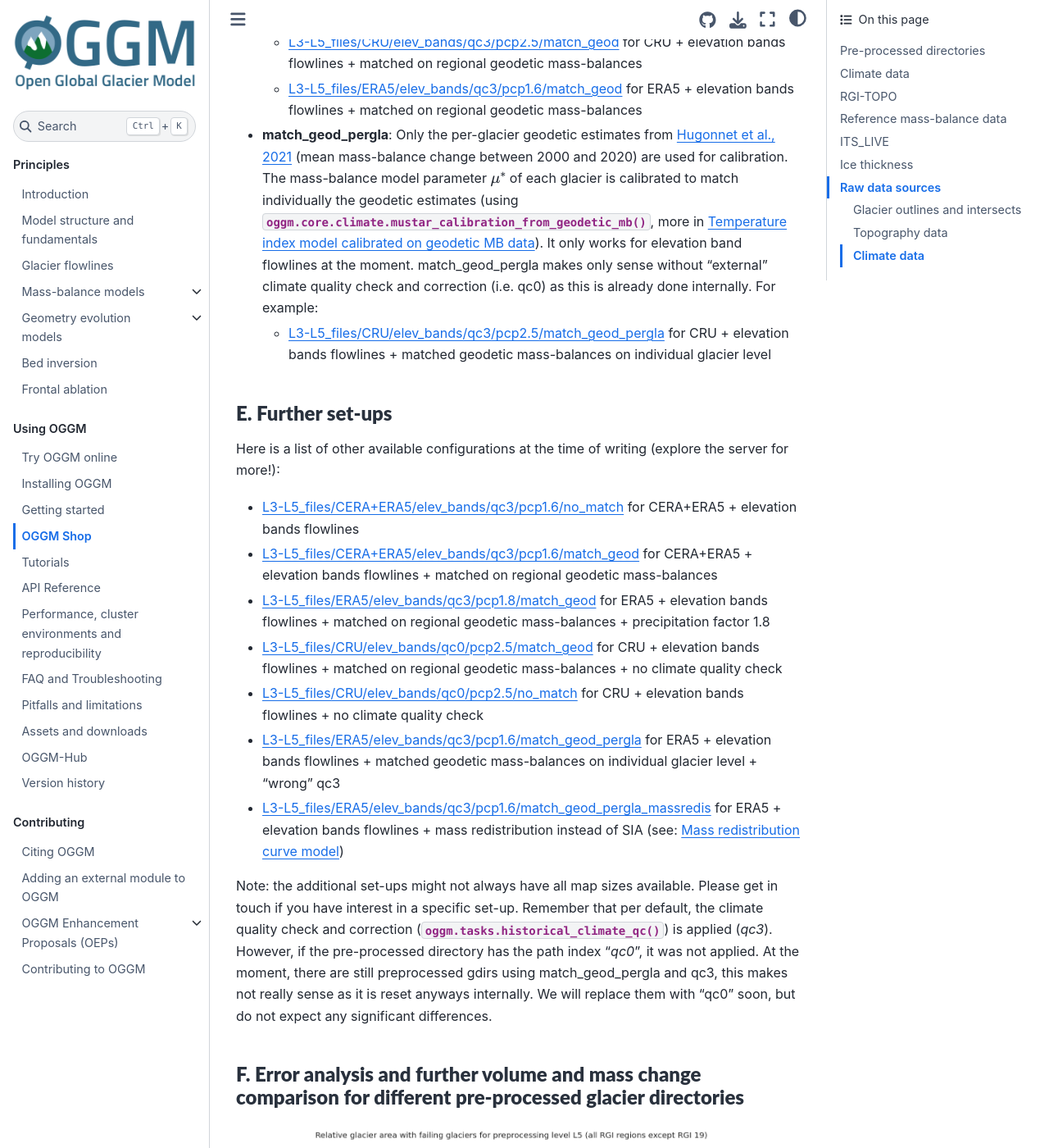
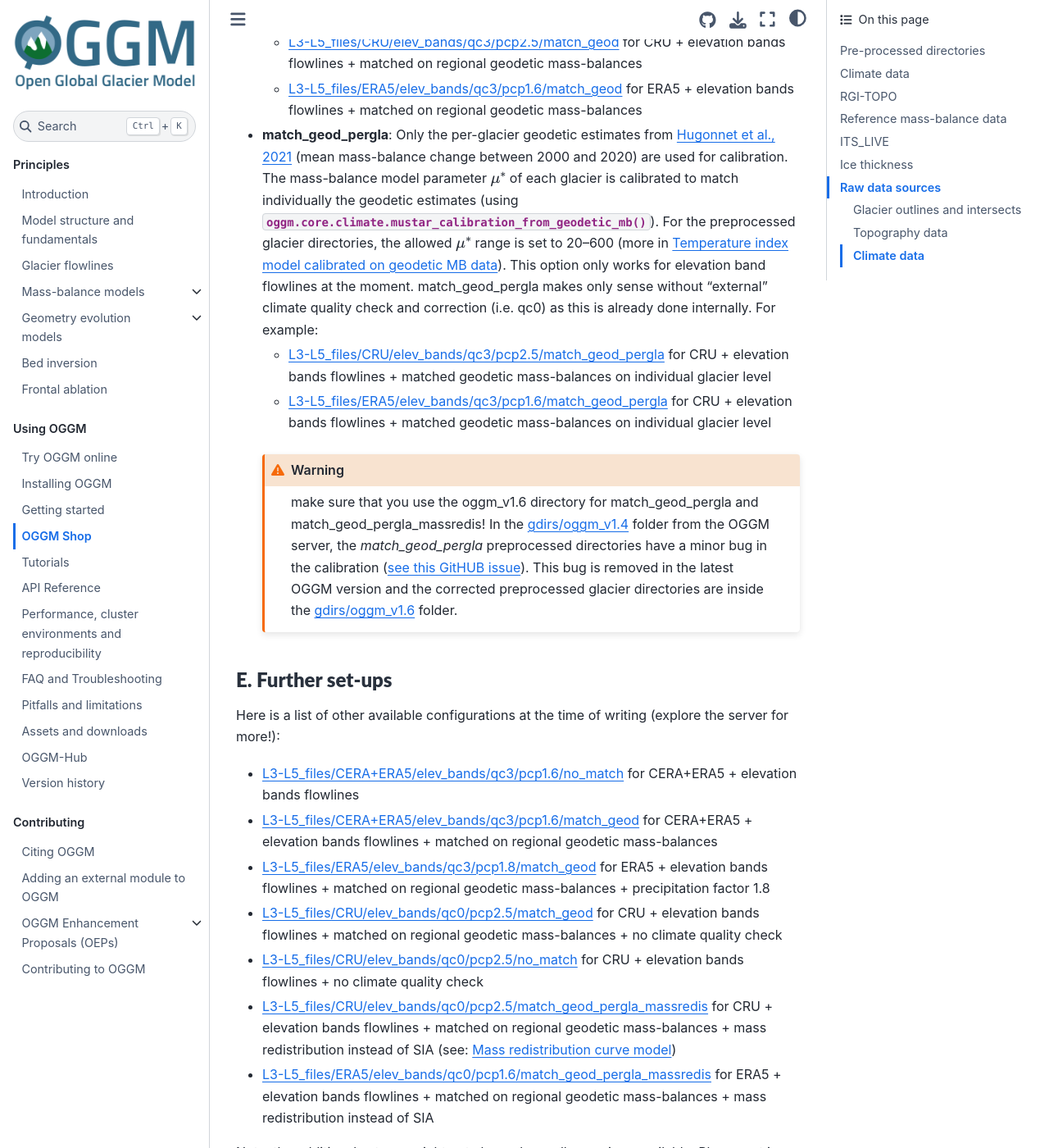
Before and after one commit to OGGM/oggm, a Sphinx documentation site: the page built from docs/input-data.rst, in a window 1280 px wide and 1400 px high, scrolled down 5875 px. Shown: the whole window at 82% size. Built offline with Sphinx 7.4.7 and the Sphinx Book theme 1.1.4, drawn with Linux system fonts in a browser that asks for light colours; the version number could not be read and is left out; some of the changed text lies outside the part shown.

Commit message:
docs: corrected links to oggm_v1.6, updated plot, added warning about oggm_v1.4

```diff
--- a/docs/input-data.rst
+++ b/docs/input-data.rst
@@ -264,11 +264,21 @@ There are different mass-balance calibration options available in the preprocess
 -   **match_geod_pergla**: Only the per-glacier geodetic estimates from `Hugonnet et al., 2021`_
     (mean mass-balance change between 2000 and 2020) are used for calibration. The mass-balance model parameter
     :math:`\mu ^{*}` of each glacier is calibrated to match individually the geodetic estimates (using
-    :py:func:`oggm.core.climate.mustar_calibration_from_geodetic_mb`, more in :ref:`mass-balance-2012-pergla`). It
-    only works for elevation band flowlines at the moment. match_geod_pergla makes only sense without "external" climate
-    quality check and correction (i.e. qc0) as this is already done internally. For example:
+    :py:func:`oggm.core.climate.mustar_calibration_from_geodetic_mb`). For the preprocessed glacier directories, the
+    allowed :math:`\mu ^{*}` range is set to 20--600 (more in :ref:`mass-balance-2012-pergla`).
+    This option only works for elevation band flowlines at the moment. match_geod_pergla makes only sense without
+    "external" climate quality check and correction (i.e. qc0) as this is already done internally. For example:
 
-    - `L3-L5_files/CRU/elev_bands/qc3/pcp2.5/match_geod_pergla <https://cluster.klima.uni-bremen.de/~oggm/gdirs/oggm_v1.4/L3-L5_files/CRU/elev_bands/qc0/pcp2.5/match_geod_pergla/>`_ for CRU + elevation bands flowlines + matched geodetic mass-balances on individual glacier level
+    - `L3-L5_files/CRU/elev_bands/qc3/pcp2.5/match_geod_pergla <https://cluster.klima.uni-bremen.de/~oggm/gdirs/oggm_v1.6/L3-L5_files/CRU/elev_bands/qc0/pcp2.5/match_geod_pergla/>`_ for CRU + elevation bands flowlines + matched geodetic mass-balances on individual glacier level
+    - `L3-L5_files/ERA5/elev_bands/qc3/pcp1.6/match_geod_pergla <https://cluster.klima.uni-bremen.de/~oggm/gdirs/oggm_v1.6/L3-L5_files/ERA5/elev_bands/qc0/pcp1.6/match_geod_pergla/>`_ for CRU + elevation bands flowlines + matched geodetic mass-balances on individual glacier level
+
+    .. warning::
+        make sure that you use the oggm_v1.6 directory for match_geod_pergla and match_geod_pergla_massredis!
+        In the `gdirs/oggm_v1.4 <https://cluster.klima.uni-bremen.de/~oggm/gdirs/oggm_v1.4/>`_ folder from the OGGM
+        server, the `match_geod_pergla` preprocessed directories have a minor bug in the calibration
+        (`see this GitHUB issue <https://github.com/OGGM/oggm/pull/1351>`_). This bug is removed in the latest OGGM
+        version and the corrected preprocessed glacier directories are inside the
+        `gdirs/oggm_v1.6 <https://cluster.klima.uni-bremen.de/~oggm/gdirs/oggm_v1.6/>`_ folder.
 
 .. _Marzeion et al., 2012: http://www.the-cryosphere.net/6/1295/2012/tc-6-1295-2012.html
 
@@ -282,15 +292,13 @@ Here is a list of other available configurations at the time of writing (explore
 - `L3-L5_files/ERA5/elev_bands/qc3/pcp1.8/match_geod <https://cluster.klima.uni-bremen.de/~oggm/gdirs/oggm_v1.4/L3-L5_files/ERA5/elev_bands/qc3/pcp1.8/match_geod/>`_ for ERA5 + elevation bands flowlines + matched on regional geodetic mass-balances + precipitation factor 1.8
 - `L3-L5_files/CRU/elev_bands/qc0/pcp2.5/match_geod <https://cluster.klima.uni-bremen.de/~oggm/gdirs/oggm_v1.4/L3-L5_files/CRU/elev_bands/qc0/pcp2.5/match_geod/>`_ for CRU + elevation bands flowlines + matched on regional geodetic mass-balances + no climate quality check
 - `L3-L5_files/CRU/elev_bands/qc0/pcp2.5/no_match <https://cluster.klima.uni-bremen.de/~oggm/gdirs/oggm_v1.4/L3-L5_files/CRU/elev_bands/qc0/pcp2.5/no_match/>`_ for CRU + elevation bands flowlines + no climate quality check
-- `L3-L5_files/ERA5/elev_bands/qc3/pcp1.6/match_geod_pergla <https://cluster.klima.uni-bremen.de/~oggm/gdirs/oggm_v1.4/L3-L5_files/ERA5/elev_bands/qc3/pcp1.6/match_geod_pergla/>`_ for ERA5 + elevation bands flowlines + matched geodetic mass-balances on individual glacier level + "wrong" qc3
-- `L3-L5_files/ERA5/elev_bands/qc3/pcp1.6/match_geod_pergla_massredis <https://cluster.klima.uni-bremen.de/~oggm/gdirs/oggm_v1.4/L3-L5_files/ERA5/elev_bands/qc3/pcp1.6/match_geod_pergla_massredis/>`_ for ERA5 + elevation bands flowlines + mass redistribution instead of SIA (see: :ref:`mass-redistribution`)
+- `L3-L5_files/CRU/elev_bands/qc0/pcp2.5/match_geod_pergla_massredis <https://cluster.klima.uni-bremen.de/~oggm/gdirs/oggm_v1.6/L3-L5_files/CRU/elev_bands/qc0/pcp2.5/match_geod_pergla_massredis/>`_ for CRU + elevation bands flowlines + matched on regional geodetic mass-balances + mass redistribution instead of SIA (see: :ref:`mass-redistribution`)
+- `L3-L5_files/ERA5/elev_bands/qc0/pcp1.6/match_geod_pergla_massredis <https://cluster.klima.uni-bremen.de/~oggm/gdirs/oggm_v1.6/L3-L5_files/ERA5/elev_bands/qc0/pcp1.6/match_geod_pergla_massredis/>`_ for ERA5 + elevation bands flowlines + matched on regional geodetic mass-balances + mass redistribution instead of SIA
 
 Note: the additional set-ups might not always have all map sizes available. Please
 get in touch if you have interest in a specific set-up. Remember that per default, the climate quality check
 and correction (:py:func:`oggm.tasks.historical_climate_qc`) is applied (*qc3*). However, if the pre-processed directory
-has the path index "*qc0*", it was not applied. At the moment, there are still preprocessed gdirs using
-match_geod_pergla and qc3, this makes not really sense as it is reset anyways internally. We will replace them with
-"qc0" soon, but do not expect any significant differences.
+has the path index "*qc0*", it was not applied (except for match_geod_pergla where it is applied internally).
 
 
 F. Error analysis and further volume and mass change comparison for different pre-processed glacier directories
@@ -299,6 +307,9 @@ F. Error analysis and further volume and mass change comparison for different pr
 .. figure:: _static/relative_failing_glacier_area.png
     :width: 100%
     :align: left
+
+    Overall, calibrating with ERA5 using a precipitation factor of 1.6 results in much less errors than CRU with pf=2.5.
+    In addition, less errors occur for elevation bands and when using the match_geod_pergla option.
 
 A more detailed analysis about the type, amount and relative failing glacier area (in total and per RGI region) can be
 found in this `error analysis jupyter notebook <https://nbviewer.jupyter.org/urls/cluster.klima.uni-bremen.de/~lschuster/error_analysis/error_analysis_v1.ipynb?flush_cache=true>`_.
```
Also changed, not shown: docs/_static/relative_failing_glacier_area.png.
